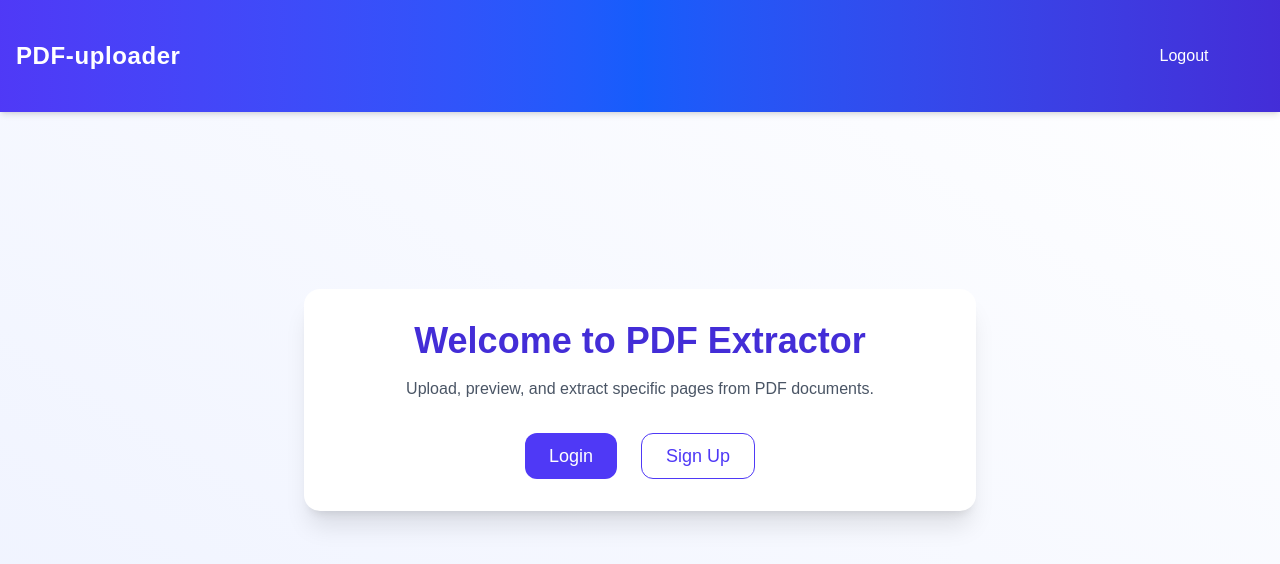
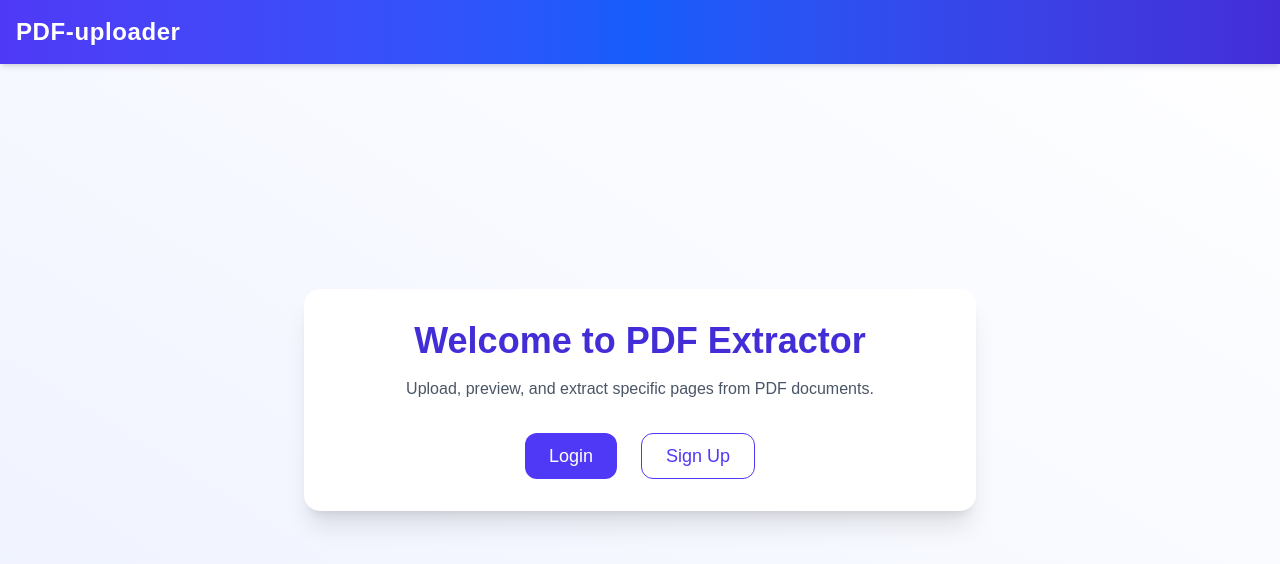
Before and after one commit to vsVINEETH/pdf-uploader-client, a Next.js app: page / in a window 1280 px wide. Shown: the top 564 px of the page. Built offline with nearby package versions, Linux system fonts and the light colour scheme.

Commit message:
bug fixed

```diff
--- a/src/components/Header.tsx
+++ b/src/components/Header.tsx
@@ -24,7 +24,7 @@ export default function Header() {
 
         {/* Desktop Nav */}
         <nav className="hidden md:flex space-x-4 items-center">
-       {!user?.userId ? <LogoutButton /> : ''}
+       {user !== null ? <LogoutButton /> : ''}
         </nav>
 
         {/* Mobile Menu Button */}
--- a/src/components/LoginForm.tsx
+++ b/src/components/LoginForm.tsx
@@ -19,6 +19,7 @@ export default function LoginForm() {
     const {login} = userAuthService
     const router = useRouter()
     const setUser = useSetAtom(userAtom);
+
     const handleChange = (e: React.ChangeEvent<HTMLInputElement>) => {
       setFormData({ ...formData, [e.target.name]: e.target.value });
       setError({})
@@ -29,8 +30,10 @@ export default function LoginForm() {
       try {
         if(!validation()) return
         const response = await login(formData.email, formData.password);
+        console.log(response)
         if(response){
           const { name, email, userId } = response.user;
+
           setUser({
             name,
             email,
```
